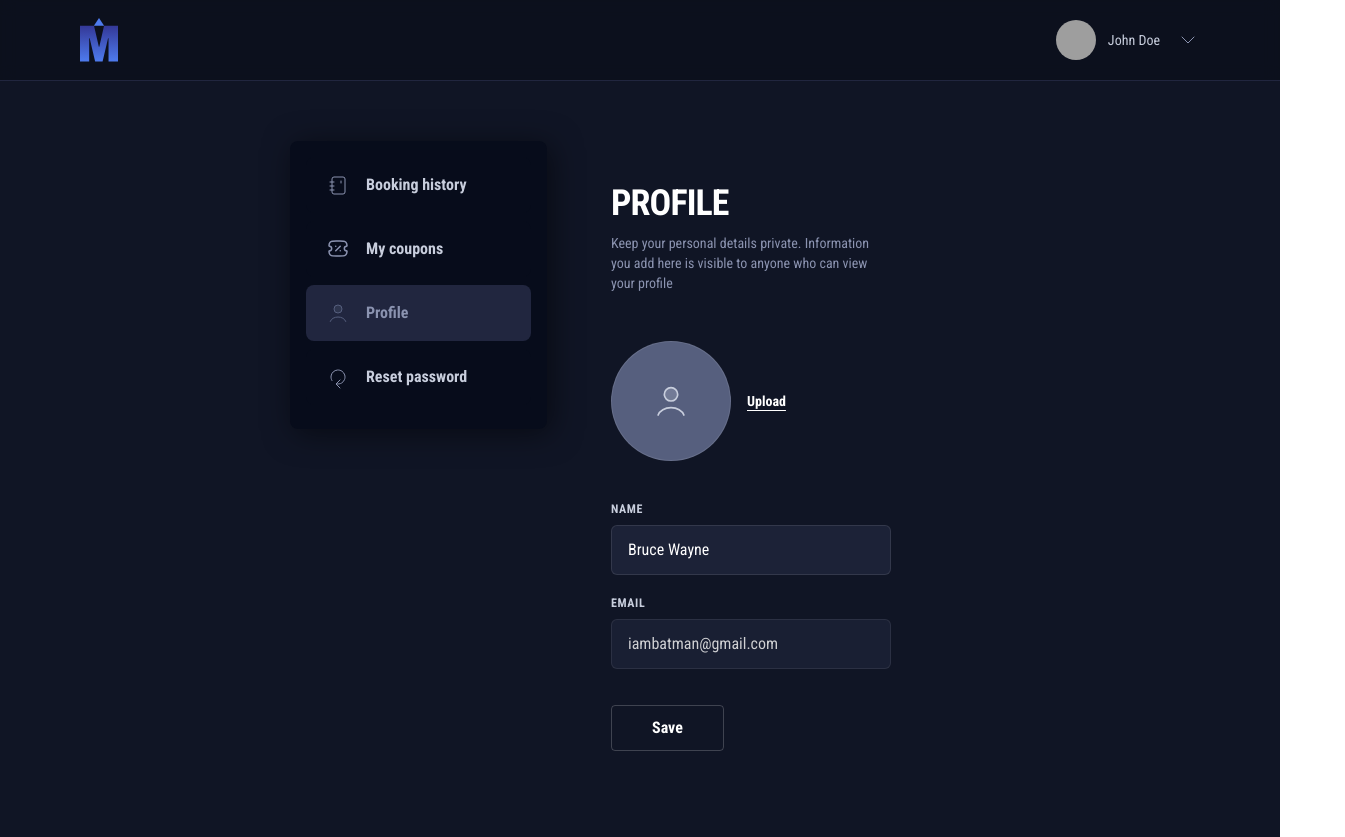
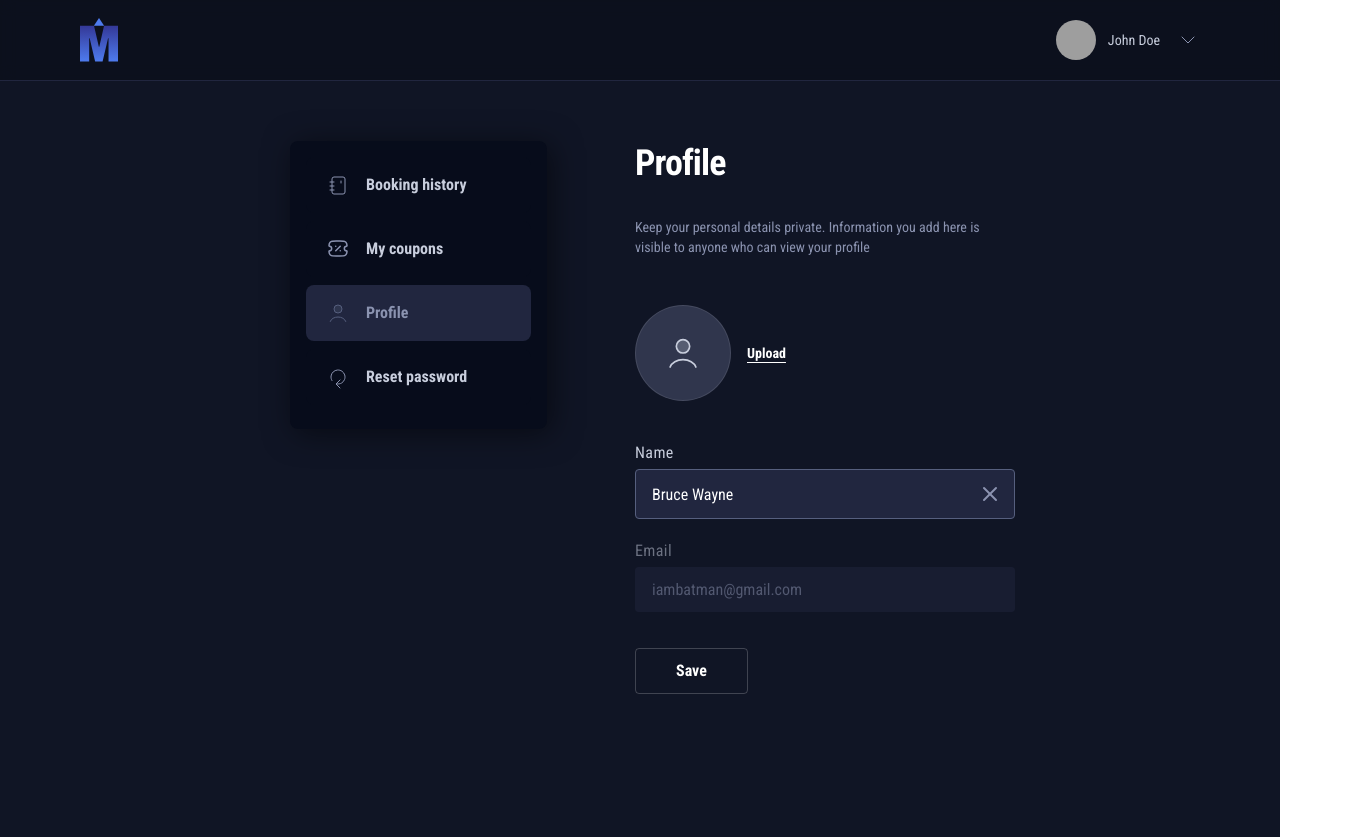
Before and after one commit to fsd10-finalproject2/minor-cineplex-app, a Vue app: page /account/profile in a window 1280 px wide. Shown: the whole page, 1345 px wide, since content can reach past the window. Built offline with nearby package versions, Linux system fonts and the light colour scheme; grey boxes are pictures that could not be loaded.

Commit message:
feat: implement user profile page with custom radio group and layout wrapper components

```diff
--- a/src/components/ui/radio-group/RadioGroupItem.vue
+++ b/src/components/ui/radio-group/RadioGroupItem.vue
@@ -12,7 +12,7 @@ import {
 } from 'reka-ui'
 import { cn } from '@/lib/utils'
 
-interface Props extends RadioGroupItemProps {
+interface Props extends /* @vue-ignore */ RadioGroupItemProps {
   class?: HTMLAttributes['class']
   label?: string
 }
--- a/src/components/user-profile/ProfileWrapper.vue
+++ b/src/components/user-profile/ProfileWrapper.vue
@@ -6,12 +6,12 @@ defineProps<{
 </script>
 
 <template>
-  <div class="user-profile-wrapper w-full max-w-[374px] h-[636px] mx-auto pt-10 px-4 pb-10 flex flex-col gap-10 overflow-y-auto">
+  <div class="user-profile-wrapper w-full max-w-[374px] md:max-w-[800px] min-h-[636px] pt-0 px-4 md:px-10 pb-10 flex flex-col gap-10 overflow-y-auto">
 
     <!-- Shared Header Spec (Roboto Condensed 700, 36px/44px) -->
-    <div class="flex flex-col gap-2">
-      <h1 class="text-white font-bold tracking-tight text-[36px] leading-[44px] font-['Roboto_Condensed'] uppercase">{{ title }}</h1>
-      <p v-if="description" class="style-body-2-regular text-gray-300 max-w-[280px]">
+    <div class="flex flex-col gap-8">
+      <h1 class="text-white font-bold tracking-tight text-[36px] leading-[44px] font-['Roboto_Condensed']">{{ title }}</h1>
+      <p v-if="description" class="style-body-2-regular text-gray-300 max-w-[380px]">
         {{ description }}
       </p>
     </div>
--- a/src/views/user-profile/ProfilePage.vue
+++ b/src/views/user-profile/ProfilePage.vue
@@ -4,6 +4,7 @@ import { ref } from 'vue'
 import { UserIcon } from '@/assets/icons'
 import { useToast } from '@/composables/useToast'
 import ProfileWrapper from '@/components/user-profile/ProfileWrapper.vue'
+import BaseInput from '@/components/ui/BaseInput/BaseInput.vue'
 
 const { addToast } = useToast()
 
@@ -34,7 +35,7 @@ const handleSave = () => {
     <!-- Avatar Upload Section -->
     <div class="flex items-center gap-4 py-2">
       <div
-        class="w-30 h-30 rounded-full bg-gray-200 flex items-center justify-center border border-white/10 cursor-pointer hover:bg-gray-300 transition-colors overflow-hidden"
+        class="w-24 h-24 rounded-full bg-[#30364d] flex items-center justify-center border border-white/10 cursor-pointer hover:bg-[#3b4361] transition-colors overflow-hidden"
         @click="handleUpload"
       >
         <UserIcon class="w-10 h-10 text-gray-400" />
@@ -50,29 +51,23 @@ const handleSave = () => {
     <!-- Form Section -->
     <div class="flex flex-col gap-5 mt-2">
       <!-- Name Field -->
-      <div class="flex flex-col gap-2">
-        <label for="name" class="text-gray-400 text-xs font-semibold uppercase tracking-wider">Name</label>
-        <input
-          id="name"
-          v-model="name"
-          type="text"
-          class="bg-[#1c2237] border border-white/10 rounded-md px-4 py-3 text-white placeholder:text-gray-600 focus:outline-none focus:ring-1 focus:ring-blue-500/50 transition-all"
-          placeholder="Your name"
-        >
-      </div>
+      <BaseInput
+        v-model="name"
+        label="Name"
+        placeholder="Your name"
+        :show-left-icon="false"
+        class="w-full md:w-[380px]"
+      />
 
       <!-- Email Field -->
-      <div class="flex flex-col gap-2">
-        <label for="email" class="text-gray-400 text-xs font-semibold uppercase tracking-wider">Email</label>
-        <input
-          id="email"
-          v-model="email"
-          type="email"
-          class="bg-[#1c2237] border border-white/10 rounded-md px-4 py-3 text-white placeholder:text-gray-600 focus:outline-none focus:ring-1 focus:ring-blue-500/50 transition-all opacity-80"
-          placeholder="Your email"
-          disabled
-        >
-      </div>
+      <BaseInput
+        v-model="email"
+        label="Email"
+        placeholder="Your email"
+        state="disable"
+        :show-left-icon="false"
+        class="w-full md:w-[380px]"
+      />
 
       <!-- Save Button -->
       <div class="pt-4">
```
Also changed, not shown: 1 other file (tests, documents, lock files or other folders).
